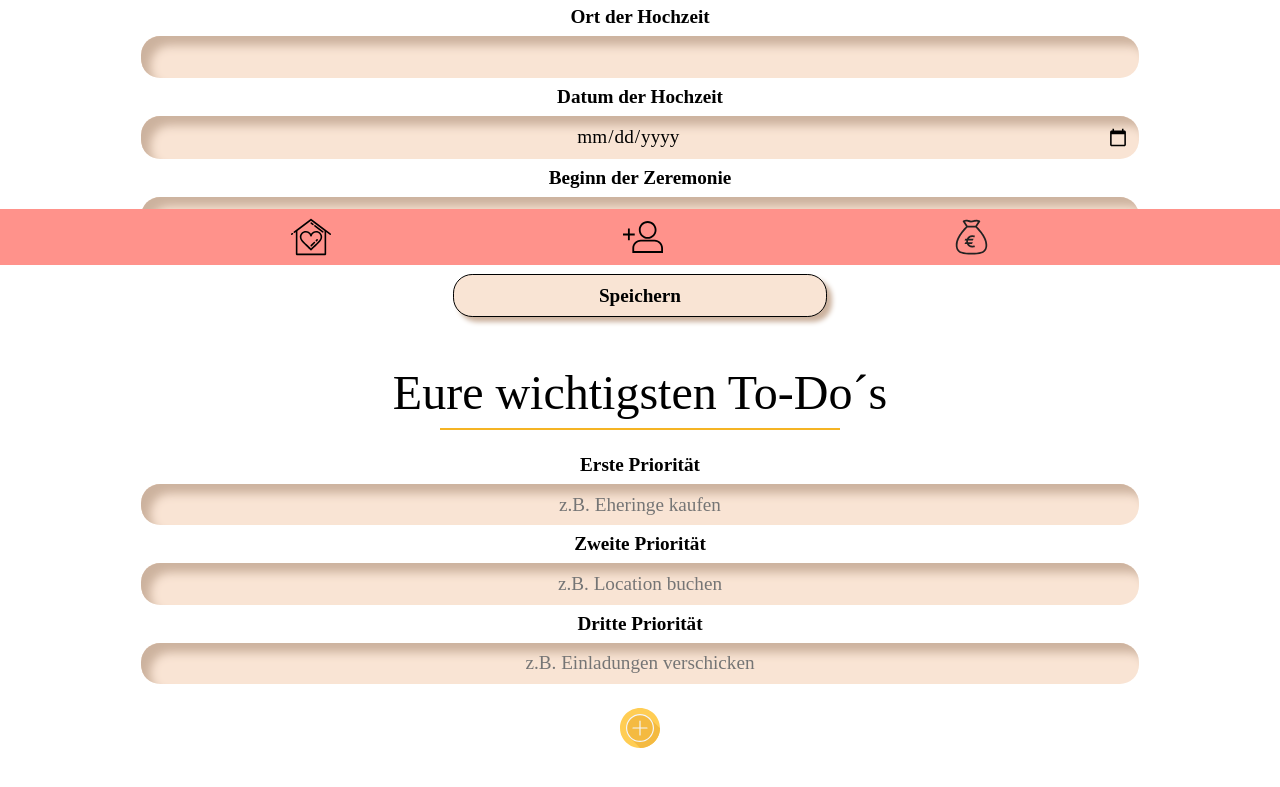
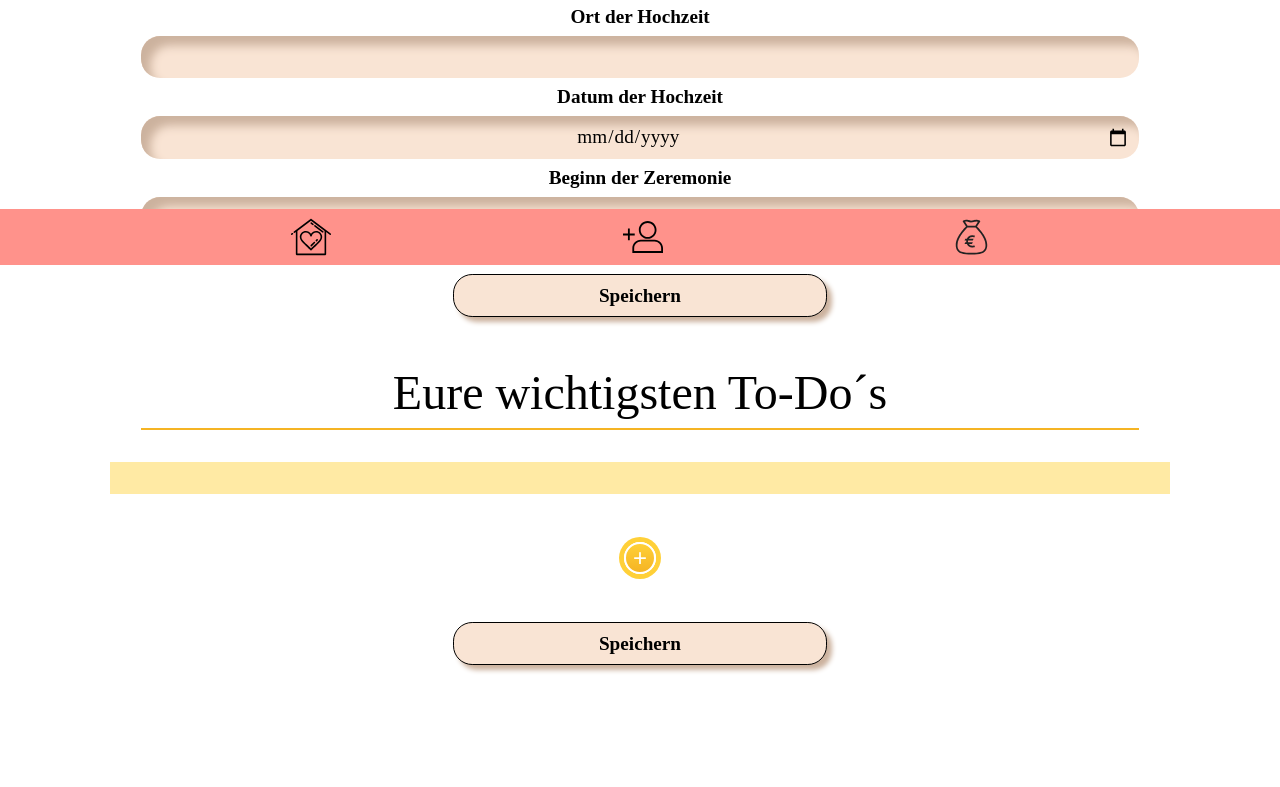
Before and after one commit to LinhSt1908/capstone-project, a Next.js app: page / in a window 1280 px wide. Shown: the part 535-1322 px from the top of the page. Built offline with nearby package versions, Linux system fonts and the light colour scheme; a web font is replaced by a local one.

Commit message:
changed ToDo list structure

```diff
--- a/components/CreateToDo.js
+++ b/components/CreateToDo.js
@@ -1,49 +1,58 @@
 import styled from "styled-components";
-import Image from "next/image";
-import plusIcon from "../public/icons/plusIcon.svg";
+import { useFieldArray, useForm } from "react-hook-form";
+import { ToDoInput } from "./ToDoInput";
+import { ToDoListItem } from "./ToDoListItem";
 
-export default function InputFieldHome() {
+export default function InputFieldHome({ addNewToDos, toDos }) {
+  const {
+    control,
+    register,
+    handleSubmit,
+    watch,
+    formState: { errors },
+  } = useForm();
+
+  const {
+    fields: toDoFields,
+    append: toDoAppend,
+    remove: toDoRemove,
+  } = useFieldArray({ control, name: "toDoArray" });
+  const watchToDoArray = watch("toDoArray");
+
+  function onToDoSubmit(data) {
+    addNewToDos(data);
+    console.log(data);
+  }
+
   return (
     <>
-      <form>
+      {watchToDoArray !== undefined ? (
+        <StyledList>
+          <ToDoListItem toDos={watchToDoArray} />
+        </StyledList>
+      ) : (
+        <p>Füge ein neues To Do hinzu</p>
+      )}
+      <form onSubmit={handleSubmit(onToDoSubmit)}>
         <Fieldset>
-          <label className="MediumFontStyle" htmlFor="firstPrio">
-            Erste Priorität
-          </label>
-          <Input
-            className="SmallFontStyle"
-            type="text"
-            id="first"
-            name="first"
-            placeholder="z.B. Eheringe kaufen"
-            maxLength={50}
-          />
-          <label className="MediumFontStyle" htmlFor="secondPrio">
-            Zweite Priorität
-          </label>
-          <Input
-            className="SmallFontStyle"
-            type="text"
-            id="second"
-            name="second"
-            placeholder="z.B. Location buchen"
-            maxLength={50}
-          />
-          <label className="MediumFontStyle" htmlFor="thirdPrio">
-            Dritte Priorität
-          </label>
-          <Input
-            className="SmallFontStyle"
-            type="text"
-            id="third"
-            name="third"
-            placeholder="z.B. Einladungen verschicken"
-            maxLength={50}
-          />
-          <IconStyle>
-            <Image src={plusIcon} alt="Plus" width={40} height={40} />
-          </IconStyle>
+          {toDoFields.map((item, index) => (
+            <ToDoInput
+              register={register}
+              watch={watch}
+              index={index}
+              toDoRemove={toDoRemove}
+              key={item.id}
+            />
+          ))}
         </Fieldset>
+        <ButtonContainer>
+          <StyledButton onClick={() => toDoAppend({ newToDoItem: "" })}>
+            +
+          </StyledButton>
+          <Button type="submit" className="MediumFontStyle">
+            Speichern
+          </Button>
+        </ButtonContainer>
       </form>
     </>
   );
@@ -54,23 +63,59 @@ const Fieldset = styled.div`
   flex-direction: column;
   text-align: center;
   gap: 0.5rem;
-  margin-bottom: 6em;
 `;
 
-const Input = styled.input`
+const Button = styled.button`
   background-color: #f9e4d4;
+  border-radius: 1em;
+  border-color: #6c4a4a;
   padding: 0.5em;
-  width: 80%;
-  border: none;
-  border-radius: 1em;
-  text-align: center;
+  width: 30%;
+  border: 1px solid;
   margin: auto;
-  box-shadow: inset 0.5em 0.5em 0.5em #ccb29e;
+  margin-top: 2rem;
+  box-shadow: 5px 5px 5px #ccb29e;
 `;
 
-const IconStyle = styled.p`
+const ButtonContainer = styled.div`
+  width: 100%;
+  display: flex;
+  flex-direction: column;
+  align-items: center;
+  flex-wrap: wrap;
+  gap: 1rem;
+`;
+
+const StyledButton = styled.button`
+  background: rgb(245, 180, 36);
+  background: linear-gradient(
+    0deg,
+    rgba(245, 180, 36, 1) 0%,
+    rgba(255, 208, 56, 1) 100%
+  );
+  width: 2rem;
+  height: 2rem;
+  border-radius: 50%;
+  border: 2px solid white;
+  box-shadow: 0px 0px 0px 5px #ffd038;
+  color: white;
+  font-size: 1.5rem;
+  margin-top: 1rem;
   cursor: pointer;
-  margin: auto;
-  margin-top: 1em;
-  width: 10%;
 `;
+
+const StyledList = styled.ul`
+  display: flex;
+  flex-direction: column;
+  text-align: left;
+  background-color: #ffeaa4;
+  margin: 2rem auto 2rem auto;
+  padding: 1rem;
+  width: 85%;
+  list-style-type: none;
+  > li:before {
+    content: "❤️";
+    font-size: 0.8rem;
+    margin-right: 1rem;
+  }
+`;
--- a/components/InputFormHome.js
+++ b/components/InputFormHome.js
@@ -77,7 +77,7 @@ export default function AddFacts({ addNewData, showMe, setShowMe }) {
             {...register("time")}
           />
         </Fieldset>
-        <Button type="submit" className="MediumFontStyle" value="Speichern">
+        <Button type="submit" className="MediumFontStyle">
           Speichern
         </Button>
       </form>
--- /dev/null
+++ b/components/ToDoInput.js
@@ -0,0 +1,57 @@
+import styled from "styled-components";
+
+export const ToDoInput = ({ register, index, toDoRemove }) => {
+  return (
+    <>
+      <label
+        className="MediumFontStyle"
+        htmlFor={`toDoArray.${index}.newToDoItem`}
+      >
+        To Do {`${index + 1}`}
+      </label>
+      <InputContainer>
+        <Input
+          className="SmallFontStyle"
+          type="text"
+          placeholder="z.B. Eheringe kaufen"
+          maxLength={50}
+          {...register(`toDoArray.${index}.newToDoItem`)}
+        />
+        <MinusButton type="button" onClick={() => toDoRemove(index)}>
+          -
+        </MinusButton>
+      </InputContainer>
+    </>
+  );
+};
+
+const Input = styled.input`
+  background-color: #f9e4d4;
+  padding: 0.5em;
+  width: 80%;
+  border: none;
+  border-radius: 1em;
+  text-align: center;
+  margin: auto;
+  box-shadow: inset 0.5em 0.5em 0.5em #ccb29e;
+`;
+
+const InputContainer = styled.div`
+  width: 100%;
+  display: flex;
+  justify-content: space-between;
+  align-items: center;
+`;
+
+const MinusButton = styled.button`
+  background: #ff928b;
+
+  width: 1.5rem;
+  height: 1.5rem;
+  border-radius: 50%;
+  border: 2px solid white;
+  box-shadow: 0px 0px 0px 5px #ff928b;
+  color: white;
+  font-size: 1rem;
+  cursor: pointer;
+`;
--- /dev/null
+++ b/components/ToDoListItem.js
@@ -0,0 +1,11 @@
+import styled from "styled-components";
+
+export const ToDoListItem = ({ toDos }) => {
+  return (
+    <>
+      {toDos.map((toDoItem) => (
+        <li key={toDoItem.index}>{toDoItem.newToDoItem}</li>
+      ))}
+    </>
+  );
+};
--- a/pages/_app.js
+++ b/pages/_app.js
@@ -3,11 +3,23 @@ import { useState } from "react";
 
 function MyApp({ Component, pageProps }) {
   const [formData, setFormData] = useState(null);
+  const [toDos, setToDos] = useState([]);
+
   function addNewData(data) {
     setFormData(data);
   }
+
+  function addNewToDos(data) {
+    setToDos(data);
+  }
   return (
-    <Component {...pageProps} addNewData={addNewData} formData={formData} />
+    <Component
+      {...pageProps}
+      addNewData={addNewData}
+      formData={formData}
+      addNewToDos={addNewToDos}
+      toDos={toDos}
+    />
   );
 }
 
--- a/pages/index.js
+++ b/pages/index.js
@@ -7,7 +7,7 @@ import PlusButton from "../components/Buttons/PlusButton";
 import CreateToDo from "../components/CreateToDo";
 import InputFormHome from "../components/InputFormHome";
 
-export default function Home({ addNewData, formData }) {
+export default function Home({ addNewData, formData, addNewToDos, toDos }) {
   const [showMe, setShowMe] = useState(true);
   function toggle() {
     setShowMe(!showMe);
@@ -53,7 +53,7 @@ export default function Home({ addNewData, formData }) {
             <p>Eure wichtigsten To-Do´s</p>
           </BigFontStyle2>
           <Line></Line>
-          <CreateToDo />
+          <CreateToDo addNewToDos={addNewToDos} toDos={toDos} />
         </TextWrapperStyle>
       </MainWrapper>
       <NavBar />
@@ -63,6 +63,7 @@ export default function Home({ addNewData, formData }) {
 
 const MainWrapper = styled.main`
   margin: 0;
+  margin-bottom: 6rem;
   padding: 1rem;
 `;
 
@@ -81,7 +82,7 @@ const BigFontStyle2 = styled.div`
 const Line = styled.p`
   color: #f5b424;
   border-bottom: 2px solid;
-  width: 25rem;
+  width: 80%;
   margin: auto;
   margin-bottom: 1.5rem;
   margin-top: 0.5rem;
```
Also changed, not shown: components/InputFormGuest.js (+11 -6 lines).
